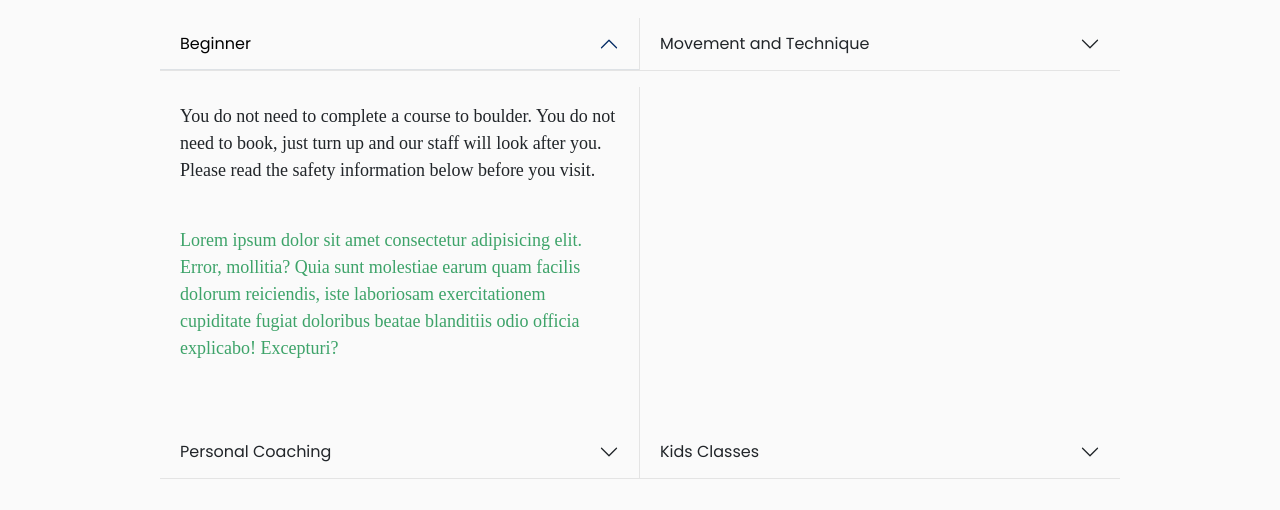
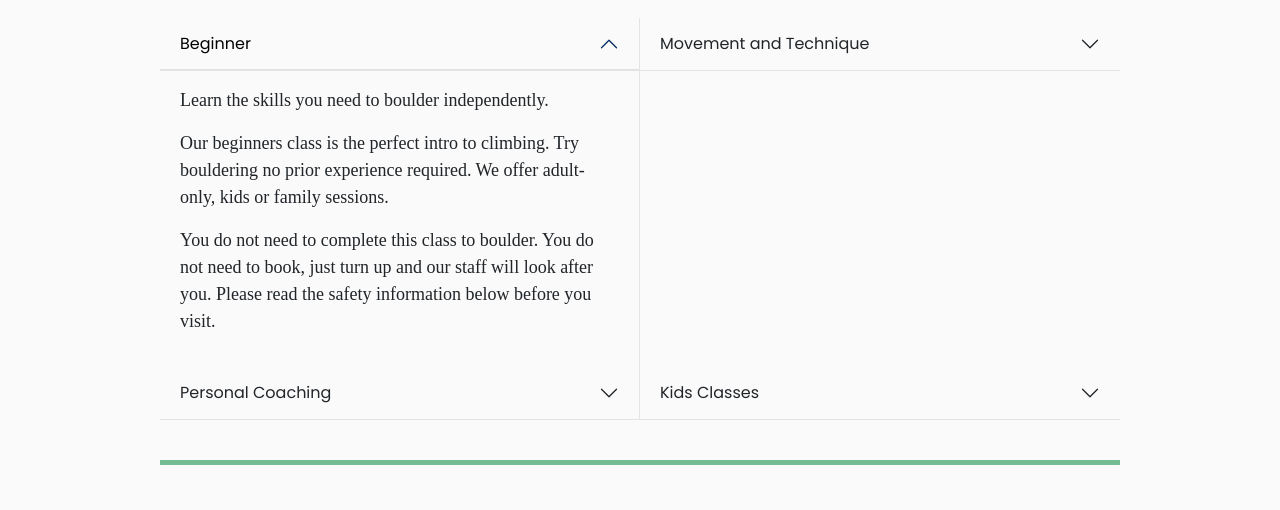
Before and after one commit to DaleFielding/b-boulder, a plain HTML site: page pages/classes.html in a window 1280 px wide. Shown: the part 290-800 px from the top of the page. Drawn offline with nearby package versions, Linux system fonts and the light colour scheme; a web font is replaced by a local one.

Commit message:
Update class descriptions within classes page

```diff
--- a/assets/css/style.css
+++ b/assets/css/style.css
@@ -369,7 +369,7 @@ video {
     border-color: var(--our-green);
 }
 
-/* .accordion-btn-focus-box-shadow */
+
 
 /* ---------- /CLASSES PAGE ---------- */
 
--- a/pages/classes.html
+++ b/pages/classes.html
@@ -104,7 +104,7 @@
                 <h1 class="heading-font">Classes</h1>
             </div>
             <section
-                class="accordion accordion-flush row col-12 main-content-section pt-0 g-0"
+                class="accordion accordion-flush row col-12 pt-0 g-0"
                 id="accordionParent"
             >
                 <!-- Class 1 - Beginner -->
@@ -127,18 +127,21 @@
                         data-bs-parent="#accordionParent"
                     >
                         <div class="accordion-body accordion-border-right">
-                            You do not need to complete a course to boulder. You
-                            do not need to book, just turn up and our staff will
-                            look after you. Please read the safety information
-                            below before you visit.
-                            <br /><br />
-                            <p style="color: var(--our-green)">
-                                Lorem ipsum dolor sit amet consectetur
-                                adipisicing elit. Error, mollitia? Quia sunt
-                                molestiae earum quam facilis dolorum reiciendis,
-                                iste laboriosam exercitationem cupiditate fugiat
-                                doloribus beatae blanditiis odio officia
-                                explicabo! Excepturi?
+                            <p>
+                                Learn the skills you need to boulder
+                                independently.
+                            </p>
+                            <p>
+                                Our beginners class is the perfect intro to
+                                climbing. Try bouldering no prior experience
+                                required. We offer adult-only, kids or family
+                                sessions.
+                            </p>
+                            <p>
+                                You do not need to complete this class to
+                                boulder. You do not need to book, just turn up
+                                and our staff will look after you. Please read
+                                the safety information below before you visit.
                             </p>
                         </div>
                     </div>
@@ -164,13 +167,21 @@
                         data-bs-parent="#accordionParent"
                     >
                         <div class="accordion-body accordion-border-left">
-                            <p style="color: var(--our-green)">
-                                Lorem ipsum dolor sit amet consectetur
-                                adipisicing elit. Error, mollitia? Quia sunt
-                                molestiae earum quam facilis dolorum reiciendis,
-                                iste laboriosam exercitationem cupiditate fugiat
-                                doloribus beatae blanditiis odio officia
-                                explicabo! Excepturi?
+                            <p>
+                                If you have already tried bouldering a few times
+                                and are looking to take the next step, you can
+                                can book our course which will help further your
+                                Movement and Technique.
+                            </p>
+                            <p>
+                                Learning the techniques that make climbing
+                                effortless learn essential skills.
+                            </p>
+                            <p>
+                                You do not need to complete this class to
+                                boulder. You do not need to book, just turn up
+                                and our staff will look after you. Please read
+                                the safety information below before you visit.
                             </p>
                         </div>
                     </div>
@@ -196,13 +207,23 @@
                         data-bs-parent="#accordionParent "
                     >
                         <div class="accordion-body accordion-border-right">
-                            <p style="color: var(--our-green)">
-                                Lorem ipsum dolor sit amet consectetur
-                                adipisicing elit. Error, mollitia? Quia sunt
-                                molestiae earum quam facilis dolorum reiciendis,
-                                iste laboriosam exercitationem cupiditate fugiat
-                                doloribus beatae blanditiis odio officia
-                                explicabo! Excepturi?
+                            <p>
+                                We also offer personal coaching sessions with
+                                our experiences coaching instructors, which is
+                                for climbers of all levels. You may prefer to
+                                learn in a one-on-one environment or perhaps you
+                                have completed a course and want to know what to
+                                do next.
+                            </p>
+                            <p>
+                                Whether you're only looking for some extra
+                                support or a training plan to help you hit your
+                                target, our experienced coaches are ready to
+                                share their expertise with you.
+                            </p>
+                            <p>
+                                Contact us on contact-info@bBoulder.co.uk for
+                                information on bookings and availability.
                             </p>
                         </div>
                     </div>
@@ -228,13 +249,31 @@
                         data-bs-parent="#accordionParent"
                     >
                         <div class="accordion-body accordion-border-left">
-                            <p style="color: var(--our-green)">
-                                Lorem ipsum dolor sit amet consectetur
-                                adipisicing elit. Error, mollitia? Quia sunt
-                                molestiae earum quam facilis dolorum reiciendis,
-                                iste laboriosam exercitationem cupiditate fugiat
-                                doloribus beatae blanditiis odio officia
-                                explicabo! Excepturi?
+                            <p>
+                                We offer a wide range of classes and academies
+                                for children, from ages up to 15 years old.
+                            </p>
+                            <p>
+                                Bouldering is low-level climbing over padded
+                                mats. It does not require a rope and harness, so
+                                is much easier to get into.
+                            </p>
+                            <p>
+                                Kids are naturals when it comes to climbing, so
+                                bouldering is an excellent sport for getting
+                                children active, developing co-ordination and
+                                focus. Each challenge climbed offers a fun
+                                puzzle to be solved. We make our sessions super
+                                fun for children so that they will love coming
+                                back to.
+                            </p>
+                            <p>
+                                You can bring your child climbing if you
+                                accompany them. Feel free to just turn up.
+                            </p>
+                            <p>
+                                Contact us on contact-info@bBoulder.co.uk for
+                                information on bookings and availability.
                             </p>
                         </div>
                     </div>
```
